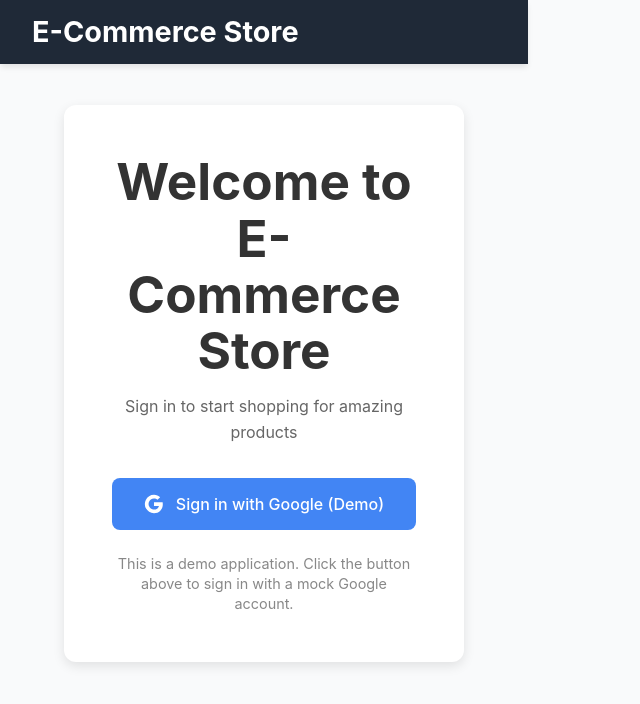
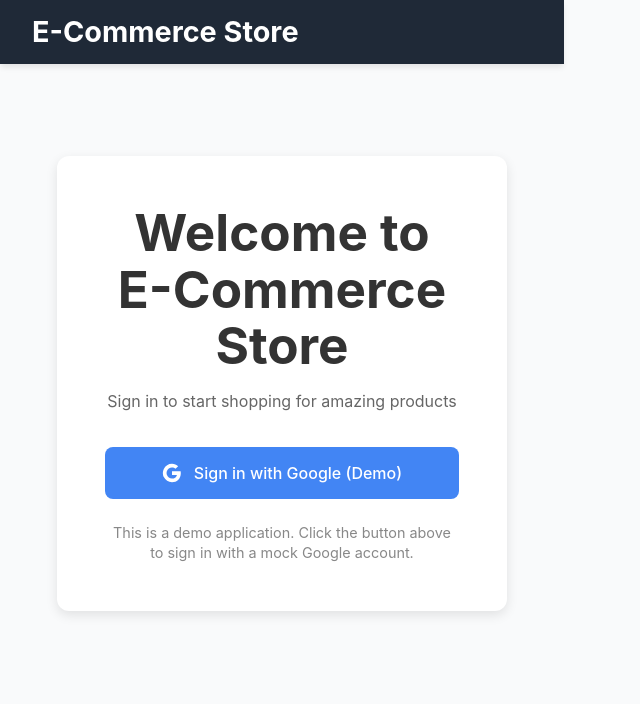
Before and after one commit to Shrilakshmi-NK/Shrilakashmi_N_K_E-commerce_site, a React app in the folder frontend/: page /login in a window 1280 px wide. Shown: the top 704 px of the page, without its empty margins (0-640 px from the left). Built offline with nearby package versions, Linux system fonts and the light colour scheme; no server answers; the HTML template or start-up script is replaced by a standard one.

Commit message:
Force full-width layout - remove ALL width constraints, make content truly spread across screen

```diff
--- a/frontend/src/App.css
+++ b/frontend/src/App.css
@@ -39,7 +39,7 @@ body {
 main {
   min-height: calc(100vh - 80px);
   width: 100%;
-  padding: 0 2rem;
+  padding: 0;
 }
 
 /* Button styles */
--- a/frontend/src/components/Cart.jsx
+++ b/frontend/src/components/Cart.jsx
@@ -34,7 +34,7 @@ const Cart = () => {
   }
 
   return (
-    <div style={{ padding: '2rem', width: '100%' }}>
+    <div style={{ padding: '2rem', width: '100%', minHeight: '100vh' }}>
       <div style={{ display: 'flex', justifyContent: 'space-between', alignItems: 'center', marginBottom: '2rem' }}>
         <h2>Shopping Cart ({totalItems} items)</h2>
         <button
--- a/frontend/src/components/Checkout.jsx
+++ b/frontend/src/components/Checkout.jsx
@@ -43,7 +43,7 @@ const Checkout = () => {
   }
 
   return (
-    <div style={{ padding: '2rem' }}>
+    <div style={{ padding: '2rem', width: '100%' }}>
       <h1 style={{ marginBottom: '2rem', textAlign: 'center' }}>Checkout</h1>
 
       <div style={{ display: 'grid', gridTemplateColumns: '1fr 1fr', gap: '2rem' }}>
--- a/frontend/src/components/Login.jsx
+++ b/frontend/src/components/Login.jsx
@@ -24,7 +24,8 @@ const Login = () => {
       alignItems: 'center',
       justifyContent: 'center',
       minHeight: '80vh',
-      padding: '2rem'
+      padding: '2rem',
+      width: '100%'
     }}>
       <div style={{
         backgroundColor: 'white',
@@ -32,8 +33,8 @@ const Login = () => {
         borderRadius: '12px',
         boxShadow: '0 4px 12px rgba(0,0,0,0.1)',
         textAlign: 'center',
-        maxWidth: '400px',
-        width: '100%'
+        maxWidth: '500px',
+        width: '90%'
       }}>
         <h1 style={{ marginBottom: '1rem', color: '#333' }}>Welcome to E-Commerce Store</h1>
         <p style={{ marginBottom: '2rem', color: '#666' }}>
--- a/frontend/src/components/ProductDetail.jsx
+++ b/frontend/src/components/ProductDetail.jsx
@@ -31,7 +31,7 @@ const ProductDetail = () => {
   if (!product) return <div style={{ textAlign: 'center', padding: '2rem' }}>Product not found</div>;
 
   return (
-    <div style={{ padding: '2rem', maxWidth: '1200px', margin: '0 auto' }}>
+    <div style={{ padding: '2rem', width: '100%' }}>
       <Link to="/" style={{ color: '#007bff', textDecoration: 'none', marginBottom: '1rem', display: 'inline-block' }}>
         ← Back to Products
       </Link>
--- a/frontend/src/components/ProductGrid.jsx
+++ b/frontend/src/components/ProductGrid.jsx
@@ -27,12 +27,13 @@ const ProductGrid = () => {
   if (error) return <div style={{ textAlign: 'center', padding: '2rem', color: 'red' }}>{error}</div>;
 
   return (
-    <div style={{ padding: '2rem 0' }}>
+    <div style={{ padding: '2rem', width: '100%' }}>
       <h2 style={{ marginBottom: '2rem', textAlign: 'center', fontSize: '2rem' }}>Our Products</h2>
       <div style={{
         display: 'grid',
-        gridTemplateColumns: 'repeat(auto-fit, minmax(300px, 1fr))',
-        gap: '2rem'
+        gridTemplateColumns: 'repeat(auto-fit, minmax(250px, 1fr))',
+        gap: '2rem',
+        width: '100%'
       }}>
         {products.map(product => (
           <ProductCard key={product._id} product={product} />
```
